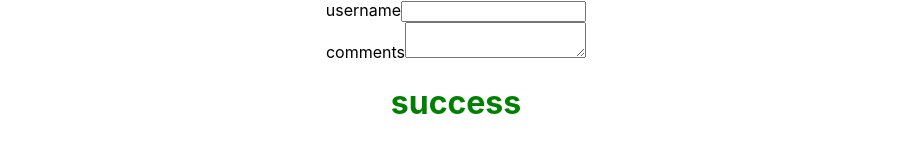
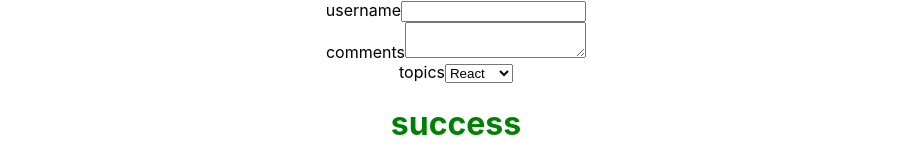
Before and after one commit to abdultanveer/dxcreactapp, a React (Create React App) app: page / in a window 1280 px wide. Shown: the top 155 px of the page, without its empty margins (184-1094 px from the left). Built offline with nearby package versions, Linux system fonts and the light colour scheme.

Commit message:
select component

```diff
--- a/src/components/Form.js
+++ b/src/components/Form.js
@@ -2,14 +2,15 @@ import React, { Component } from 'react'
 
 class Form extends Component {
 
-constructor(props) {
-    super(props)
+    constructor(props) {
+        super(props)
 
-    this.state = {
-         username: '',
-         comments: ''
+        this.state = {
+            username: '',
+            comments: '',
+            topic: 'react'
+        }
     }
-}
 
 
     handleUsernameChange = (event) => {
@@ -18,16 +19,37 @@ constructor(props) {
         })
     }
 
+    handleCommentsChange = (event) => {
+        this.setState({
+            comments: event.target.value
+        })
+    }
+
+    handleTopicChange = (event) => {
+        this.setState({
+            topic: event.target.value
+        })
+    }
+
     render() {
         return (
             <form>
                 <div>
                     <label>username</label>
-                    <input type='text' value ={this.state.username} onChange = {this.handleUsernameChange} />
+                    <input type='text' value={this.state.username} onChange={this.handleUsernameChange} />
                 </div>
                 <div>
                     <label>comments</label>
-                    <textarea value = {this.state.comments }></textarea>
+                    <textarea value={this.state.comments} onChange={this.handleCommentsChange}></textarea>
+                </div>
+                <div>
+                    <label>topics</label>
+                    <select value = {this.state.topic} onChange = {this.handleTopicChange}>
+                        <option value="react">React</option>
+                        <option value="angular">Angular</option>
+                        <option value="vue">Vue</option>
+
+                    </select>
                 </div>
             </form>
         )
```
